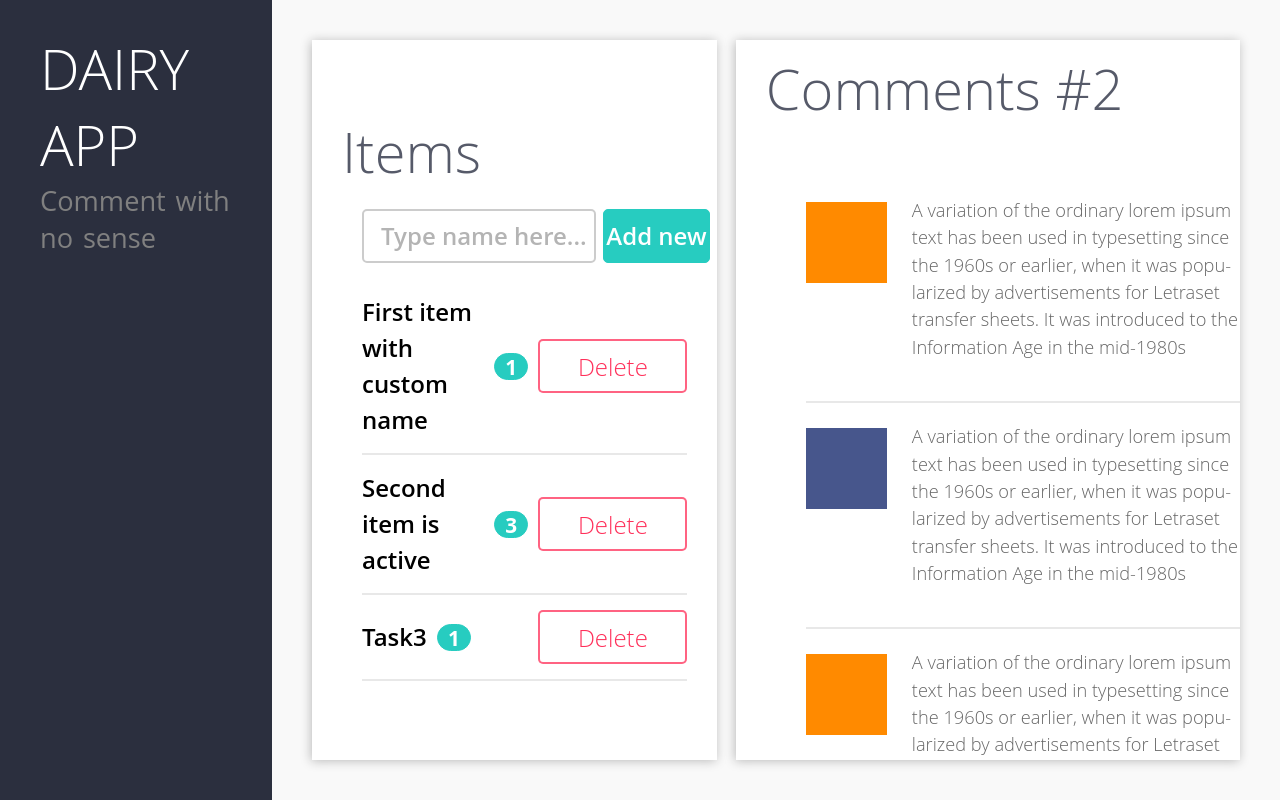
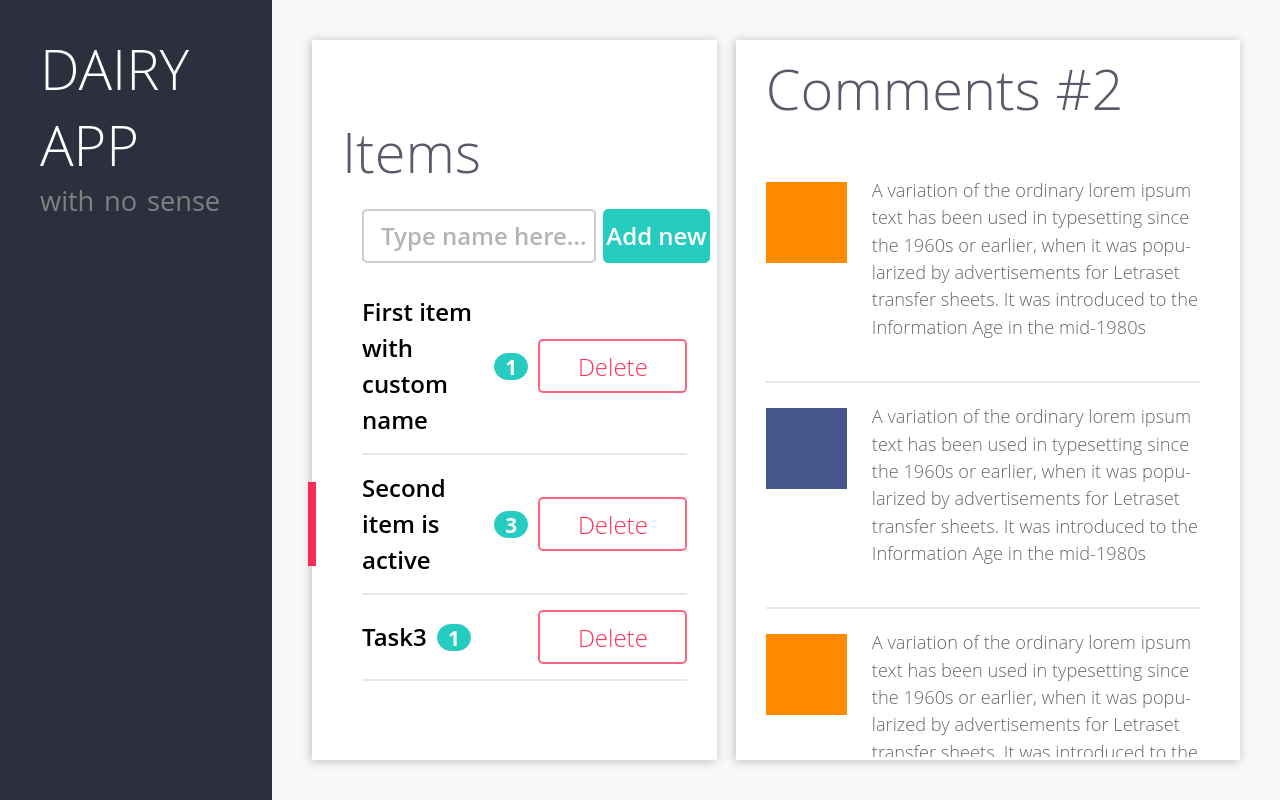
Before and after one commit to mudovytskyi/dairy-app.github.io, a React (Create React App) app: page / in a window 1280 px wide. Built offline with nearby package versions, Linux system fonts and the light colour scheme.

Commit message:
added addTask deleteTask logic

```diff
--- a/src/components/App.css
+++ b/src/components/App.css
@@ -152,6 +152,7 @@ html, body {
   display: flex;
   align-items: center;
   vertical-align: middle;
+
 }
 
 .task-name {
@@ -159,8 +160,6 @@ html, body {
   text-align: left;
   font-size: 1.5em;
   line-height: 1.5em;
-
-
 }
 
 input[type="button"] , input[type="submit"] {
@@ -214,10 +213,16 @@ input[type="button"].delete-btn {
   box-shadow: -1px 1px 10px #bababa;
   overflow: auto;
 }
+.CommentListView nav {
+  padding: 0;
+  margin: 0;
+}
 .CommentList {
   width: 100%;
   height: 600px;
-  padding-top: 35px;
+  padding-top: 15px;
+  margin-left: -40px;
+  /* padding-top: 35px;   */
   overflow: hidden;
   overflow-y: auto;
 }
--- a/src/components/App.js
+++ b/src/components/App.js
@@ -2,6 +2,8 @@ import React, { Component } from 'react';
 import DairyCover from './DairyCover';
 import DairyContent from './DairyContent';
 import './App.css';
+import TaskListView from './task/TaskListView';
+import CommentListView from './comment/CommentListView';
 // import $ from 'jquery';
 // window.jQuery = window.$ = $;
 
@@ -12,25 +14,101 @@ class App extends Component {
     this.state = {
       tasks: this.props.tasks,
       currentTaskID: this.props.currentTaskID,
-      currentTask: this.fetchTask(),
+      currentTask: this.fetchTask(this.props.currentTaskID),
+      lastTaskID: this.props.lastTaskID,
     };
   }
 
-  fetchTask = () => {
+  fetchTask = (taskID) => {
      return  this.props.tasks.find( task => {
-        return task._id === this.props.currentTaskID;
+        return task._id === taskID;
       }) || {};
   };
 
-  render() {
-    return (
-      <div className="App">
+  addNewTaskHandler = (newTaskName) => {
+    let newTask = { _id: this.state.lastTaskID + 1,
+                name: newTaskName,
+                comments: [],
+              };
+    this.setState({
+      currentTask: newTask,
+      currentTaskID: newTask._id,
+      tasks: [...this.state.tasks, newTask],
+      lastTaskID: newTask._id,
+    });
+
+    //CALL STORAGE
+  }
+
+  deleteTaskHandler = (taskID) => {
+    let taskToDelete = this.fetchTask(taskID);
+    console.log(taskToDelete)
+    let index = this.state.tasks.indexOf(taskToDelete);
+    let updatedTaskList = this.state.tasks.slice();
+    updatedTaskList.splice(index, 1);
+    console.log(index, updatedTaskList)
+    this.setState({
+      tasks: updatedTaskList,
+      currentTask: (taskToDelete === this.state.currentTask)  // remove, leave only currentTaskID
+        ? {} // clear styling
+        : this.state.currentTask,
+      currentTaskID: (taskToDelete === this.state.currentTask)
+      ? -1
+      : this.state.currentTask._id,
+    })
+
+    //CALL STORAGE
+  }
+
+
+  addNewCommentHandler = (newComment) => {
+    let taskToUpdate = Object.assign({}, this.state.currentTask);
+    let index = this.state.tasks.indexOf(this.state.currentTask);
+    taskToUpdate.comments.push(newComment);
+    this.setState({
+      currentTask: taskToUpdate,
+      tasks: this.state.tasks.slice().splice(index, 1, taskToUpdate),
+    })
+
+    //CALL STORAGE
+  }
+
+  selectTask = (taskID) => {
+    this.setState({
+      currentTask: this.fetchTask(taskID),
+      currentTaskID: taskID,
+    })
+  }
+
+  /*  <div className="App">
         <DairyCover />
         <DairyContent
         currentTaskID = {this.state.currentTaskID}
         tasks={this.state.tasks}
         comments={this.state.currentTask.comments}/>
       </div>
+       */
+  render() {
+    return (
+        <div className="App">
+          <div className="DairyCover">
+            <div className="App-name">
+             dairy app
+          </div>
+          <div className="App-slogan">
+             with no sense
+          </div>
+        </div>
+
+        <div className="DairyContent">
+             <TaskListView tasks={this.state.tasks}
+               taskID={this.state.currentTaskID}
+               onAdd={this.addNewTaskHandler}
+               onDelete={this.deleteTaskHandler}/>
+             <CommentListView comments={this.state.currentTask.comments}
+                taskID={this.state.currentTaskID}/>
+        </div>
+      </div>
     );
   }
 }
--- a/src/components/comment/CommentListView.js
+++ b/src/components/comment/CommentListView.js
@@ -28,7 +28,7 @@ class CommentListView extends Component {
     render () {
         return (
             <div className="CommentListView">
-            <p className="App-title">Comments #{this.props.taskID}</p>
+            <p className="App-title">Comments #{this.props.taskID > -1 ? this.props.taskID : ""}</p>
             <CommentList items={this.props.comments}/>
             <AddCommentBar addComment={this.addComment}/>
              </div>
--- a/src/components/task/TaskList.js
+++ b/src/components/task/TaskList.js
@@ -1,19 +1,21 @@
 import  React, { Component } from 'react';
 import PropTypes, { number } from 'prop-types';
 import TaskRecord from './TaskRecord';
-
+import $ from 'jquery';
 class TaskList extends Component {
     render () {
         return (
             <nav>
             <ul className="TaskList">{
                 Object.keys(this.props.items).map(taskID =>
+                        {
+                            let task = this.props.items[taskID]
+                            let record = (task._id === this.props.selectedTask)
+                                ? <TaskRecord key = {taskID} selected {...task} onClick={this.props.onDelete} />
+                                : <TaskRecord key = {taskID} {...task} onClick={this.props.onDelete} />;
 
-                        <TaskRecord
-                        key = {taskID}
-                        tabindex  = {taskID}
-                        {...this.props.items[taskID]}
-                        onClick={(id)=>{console.log(id)}} />
+                            return record;
+                        }
 
                 )
             }
@@ -25,6 +27,7 @@ class TaskList extends Component {
 }
 
 TaskList.propTypes = {
+
 };
 
 export default TaskList;
--- a/src/components/task/TaskListView.js
+++ b/src/components/task/TaskListView.js
@@ -4,8 +4,10 @@ import TaskList from './TaskList';
 import $ from 'jquery';
 class TaskListView extends Component {
     addTask = (newTaskName) => {
-        console.log(newTaskName)
-        // $("li:last").scrollntToView();
+        // console.log(newTaskName)
+        this.props.onAdd(newTaskName);
+        // setTimeout(() => $("TaskRecord:last").scrollntToView(), 1000);
+
         // api;
         // api.addName(newName, contestId).then(resp =>
         //     this.setState({
@@ -30,7 +32,9 @@ class TaskListView extends Component {
             <div className="TaskListView">
             <p className="App-title">Items</p>
             <AddTaskBar addTask={this.addTask}/>
-            <TaskList items={this.props.tasks}/>
+            <TaskList items={this.props.tasks}
+            selectedTask={this.props.taskID}
+            onDelete={this.props.onDelete}/>
              </div>
         );
     }
--- a/src/components/task/TaskRecord.js
+++ b/src/components/task/TaskRecord.js
@@ -4,11 +4,12 @@ import $ from 'jquery';
 class TaskRecord extends Component {
 
     handleClick = () => {
+        console.log(this.props._id);
         this.props.onClick(this.props._id)
      };
 
      handleSelected = (event) => {
-        console.log("pass", event.target);
+        // console.log("pass", event.target);
         $('.task-selected').removeClass('task-selected');
         $(event.currentTarget).addClass('task-selected');
      };
@@ -24,8 +25,9 @@ class TaskRecord extends Component {
                 </div>
             </div> */
     render () {
+        console.log(this.props.selected)
         return (
-            <li className="TaskRecord" onClick={this.handleSelected.bind(this)}>
+            <li className={(this.props.selected == true) ? "TaskRecord task-selected" : "TaskRecord"} onClick={this.handleSelected.bind(this)}>
                 <div className="indicator"/>
                 <div className="task">
                     <span className="task-name">{this.props.name}</span>
--- a/src/testData.json
+++ b/src/testData.json
@@ -1,5 +1,6 @@
 {
     "currentTaskID": 2,
+    "lastTaskID": 3,
     "tasks" : [
         { "_id": 1, "name": "First item with custom name" , "comments" : ["A variation of the ordinary lorem ipsum text has been used in typesetting since the 1960s or earlier, when it was popularized by advertisements for Letraset transfer sheets. It was introduced to the Information Age in the mid-1980s"]},
         { "_id": 2, "name": "Second item is active" , "comments" : ["A variation of the ordinary lorem ipsum text has been used in typesetting since the 1960s or earlier, when it was popularized by advertisements for Letraset transfer sheets. It was introduced to the Information Age in the mid-1980s",
```
